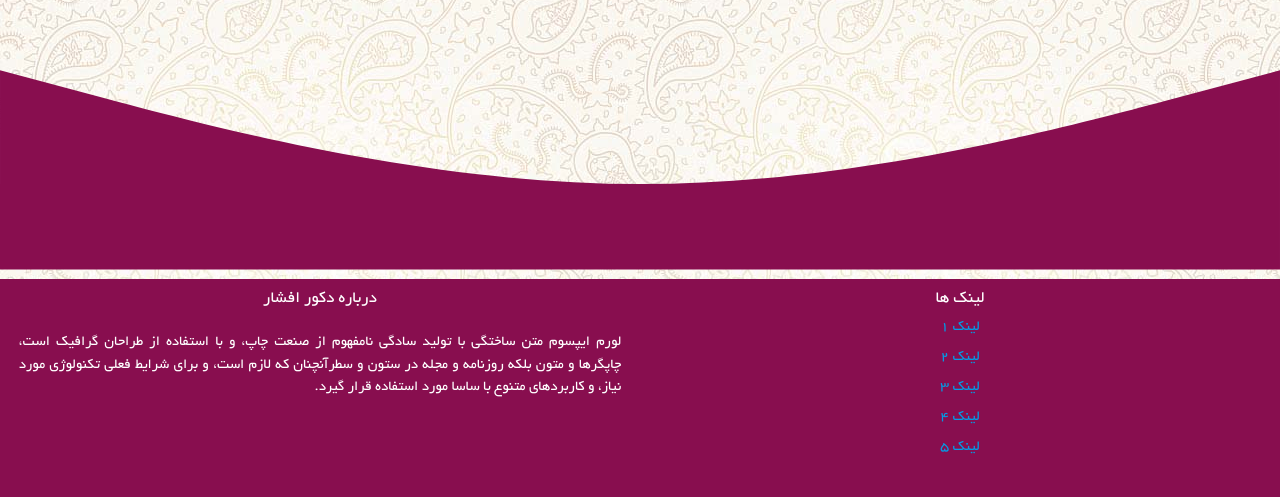
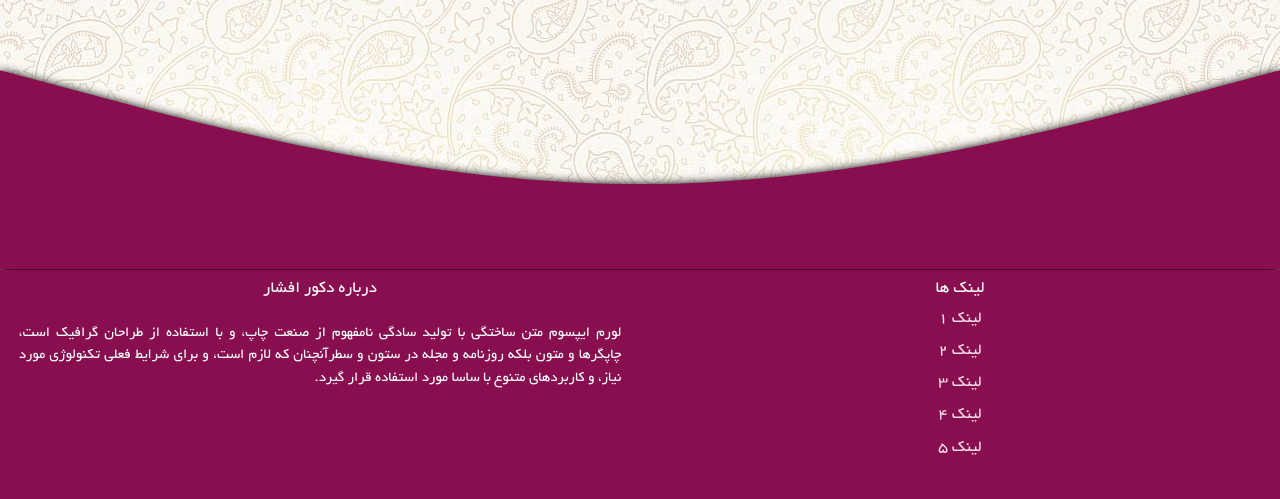
Before and after one commit to qasemB/cabinet_dekor_html_css, a plain HTML site: page index.html in a window 1280 px wide. Shown: the part 3097-3596 px from the top of the page. Drawn offline with nearby package versions, Linux system fonts and the light colour scheme; a script that the page names is missing.

Commit message:
tiny changes

```diff
--- a/assets/css/grid.css
+++ b/assets/css/grid.css
@@ -270,13 +270,24 @@ nav ul a:hover {
 }
 
 footer {
-  display: flex;
+  display: flex !important;
   flex-direction: column;
+  filter: drop-shadow(0 0 5px black);
+  -webkit-filter: drop-shadow(0 0 5px black);
 }
 
 .footer_content {
   margin-top: -16px !important;
   padding-bottom: 2rem;
+}
+
+.footer_content ul li a {
+  font-size: 1.1rem;
+  color: #fce4ec;
+  transition: all 100ms linear;
+}
+.footer_content ul li a:hover {
+  text-shadow: 0 0 3px gold;
 }
 
 @media (max-width: 768px) {
```
